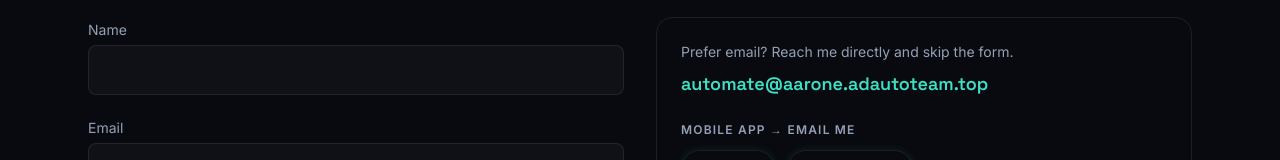
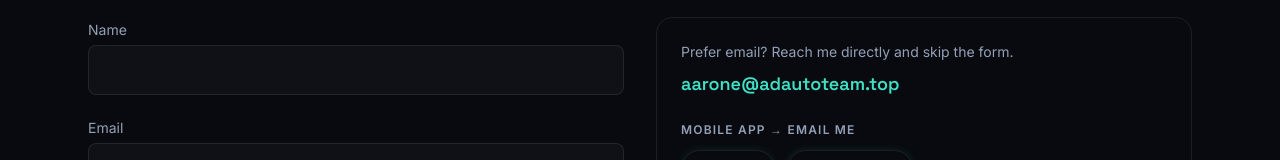
Before and after one commit to aaroneden0322/aarone-portfolio, a Next.js app: page / in a window 1280 px wide. Shown: the part 5587-5747 px from the top of the page. Built offline with nearby package versions, Linux system fonts and the light colour scheme; no server answers.

Commit message:
Contact: switch business email to aarone@adautoteam.top
Co-Authored-By: Claude Sonnet 5.5 <noreply@anthropic.com>
Claude-Session: https://claude.ai/code/session_01E6TCwM3UVg7rVkziqMyrS4

```diff
--- a/src/components/site/Contact.tsx
+++ b/src/components/site/Contact.tsx
@@ -3,7 +3,7 @@
 import { useState } from "react";
 import Reveal from "./Reveal";
 
-const CONTACT_EMAIL = "automate@aarone.adautoteam.top";
+const CONTACT_EMAIL = "aarone@adautoteam.top";
 const WEBHOOK_URL = "https://assistant.adautoteam.top/webhook/portfolio-contact";
 
 const WEBMAIL_LINKS = [
```
